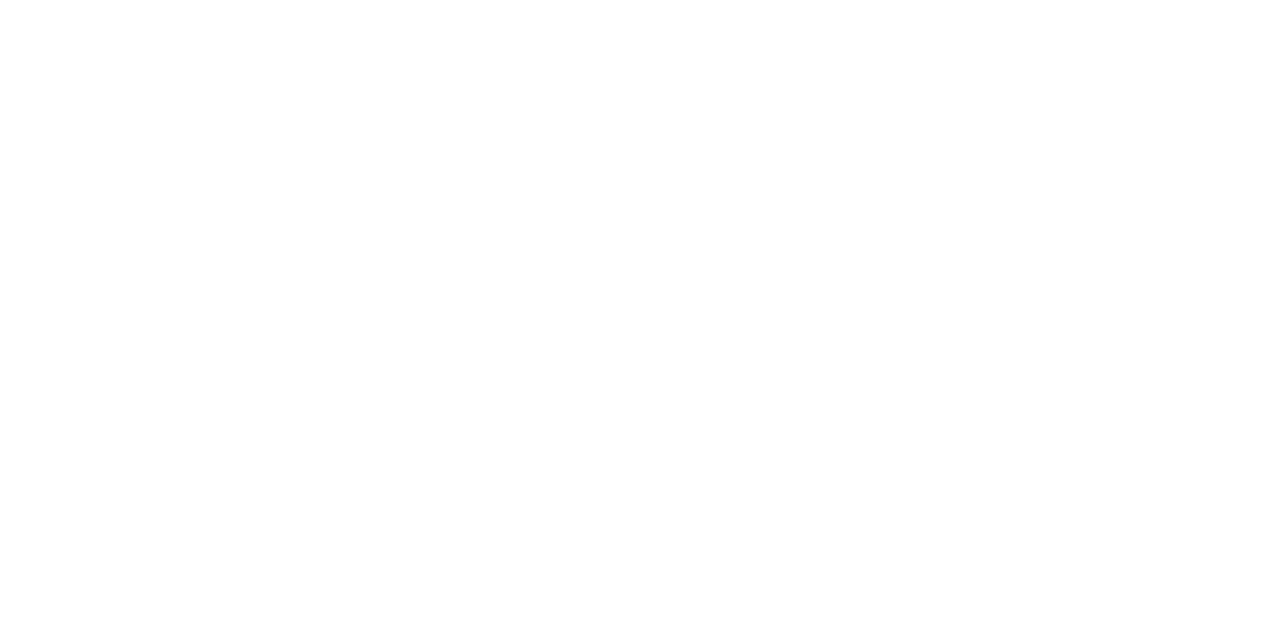
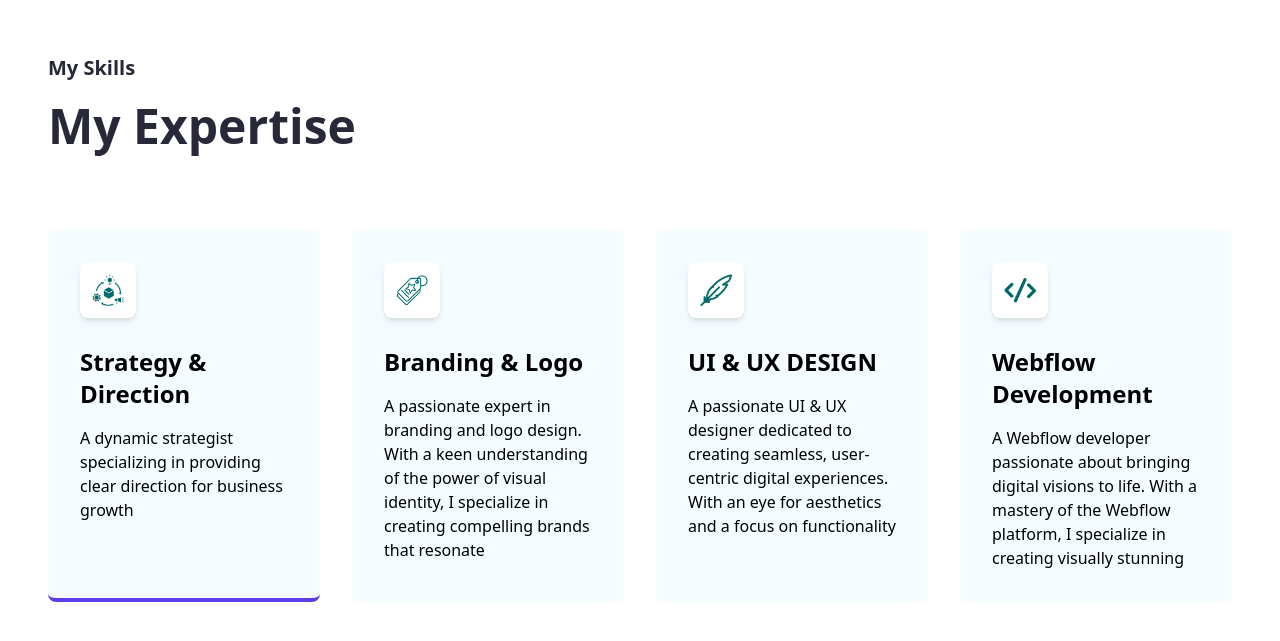
Before and after one commit to RubelCoderX/react-portfolio-project, a React (Vite) app: page / in a window 1280 px wide. Shown: the part 859-1500 px from the top of the page. Before the commit the page ends 800 px from the top, so only its background shows below. Built offline with nearby package versions, Linux system fonts and the light colour scheme.

Commit message:
Skills added

```diff
--- a/src/App.css
+++ b/src/App.css
@@ -13,3 +13,6 @@
 .btn-primary{
     @apply bg-primary px-8 py-3 hover:bg-body transition-all duration-300 hover:-translate-y-4 text-white text-xl rounded-md
 }
+.skillcard:nth-child(1){
+  border-bottom: 4px solid #5E3BEE;
+}
--- a/src/App.jsx
+++ b/src/App.jsx
@@ -1,6 +1,7 @@
 import './App.css';
 import Home from './components/Home/Home';
 import Navbar from './components/Navbar/Navbar';
+import Skills from './components/Skills/Skills';
 
 function App() {
 
@@ -9,6 +10,7 @@
     <>
       <Navbar></Navbar>
       <Home/>
+      <Skills></Skills>
     </>
   )
 }
--- /dev/null
+++ b/src/components/Skills/Skills.jsx
@@ -0,0 +1,39 @@
+import React from 'react';
+
+
+// making some array of objects for card items
+const skills =[
+    {id:1, name:"Strategy & Direction", description:"A dynamic strategist specializing in providing clear direction for business growth",image:"src/assets/skills-1.png"},
+    {id:2, name:"Branding & Logo", description:"A passionate expert in branding and logo design. With a keen understanding of the power of visual identity, I specialize in creating compelling brands that resonate",image:"src/assets/skills-2.png"},
+    {id:3, name:"UI & UX DESIGN", description:"A passionate UI & UX designer dedicated to creating seamless, user-centric digital experiences. With an eye for aesthetics and a focus on functionality",image:"src/assets/skills-3.png"},
+    {id:4, name:"Webflow Development", description:"A Webflow developer passionate about bringing digital visions to life. With a mastery of the Webflow platform, I specialize in creating visually stunning",image:"src/assets/skills-4.png"}
+
+
+]
+
+
+
+const Skills = () => {
+    return (
+        <div className='lg:mx-12 mx-4 py-32'>
+            <div className='text-headingColor mb-20'>
+                <p className='text-xl font-semibold mb-5'>My Skills</p>
+                <h2 className='md:text-5xl text-4xl font-bold'>My Expertise</h2>
+            </div>
+
+
+            {/*skills card*/}
+            <div className='grid lg:grid-cols-4 md:grid-cols-3 sm:grid-cols-2 grid-cols-1 gap-8'>
+                {
+                    skills.map(skill => <div key={skill.id} className='bg-bgShade p-8 rounded-lg cursor-pointer hover:translate-y-4 transition-all duration-300 skillcard'>
+                        <img src={skill.image} alt="" className='w-14 h-14 bg-white rounded-lg shadow-md mb-7 p-3 ' />
+                        <h3 className='text-2xl font-bold mb-4'>{skill.name}</h3>
+                        <p>{skill.description}</p>
+                    </div>)
+                }
+            </div>
+        </div>
+    );
+};
+
+export default Skills;
```
